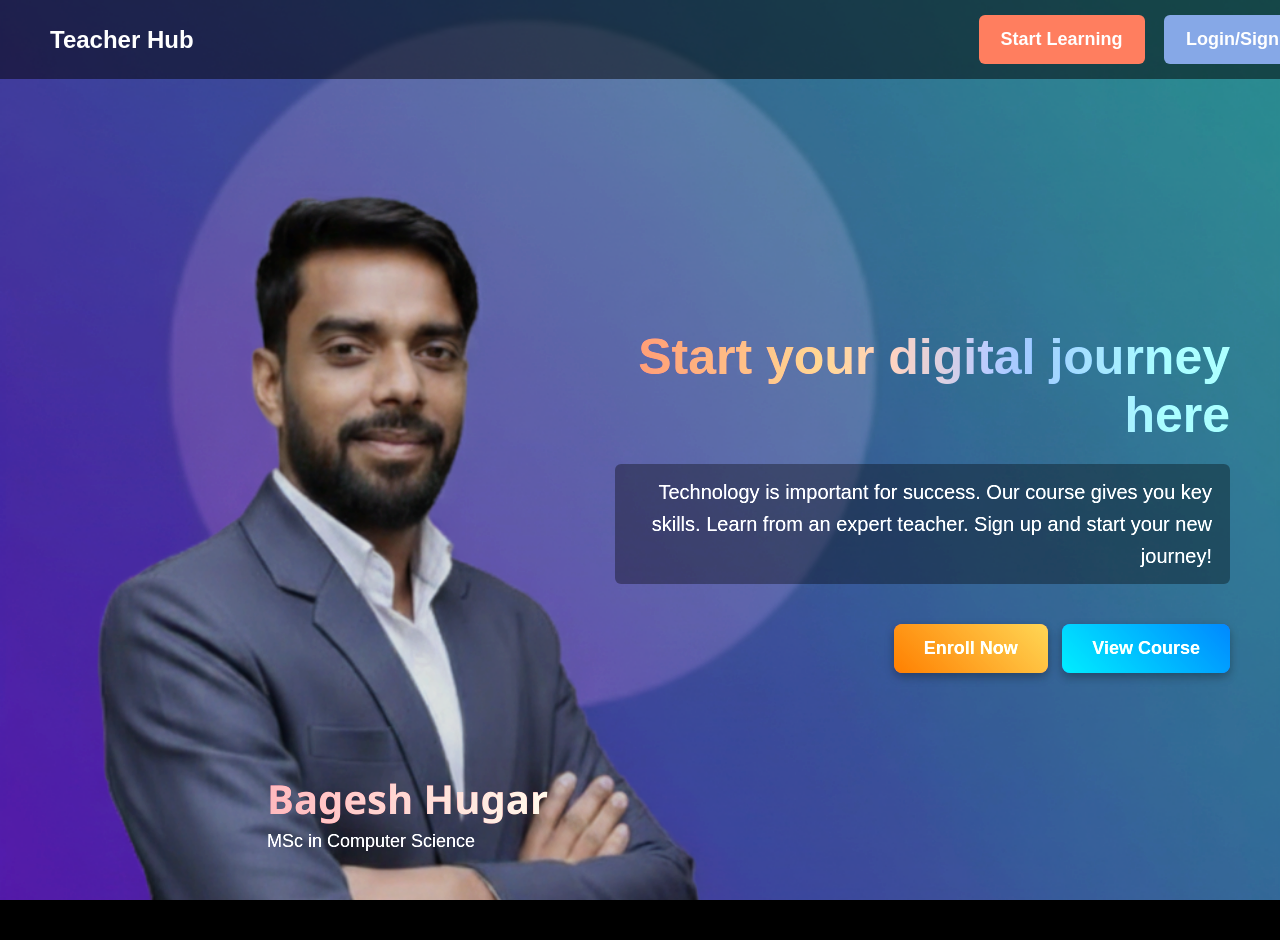
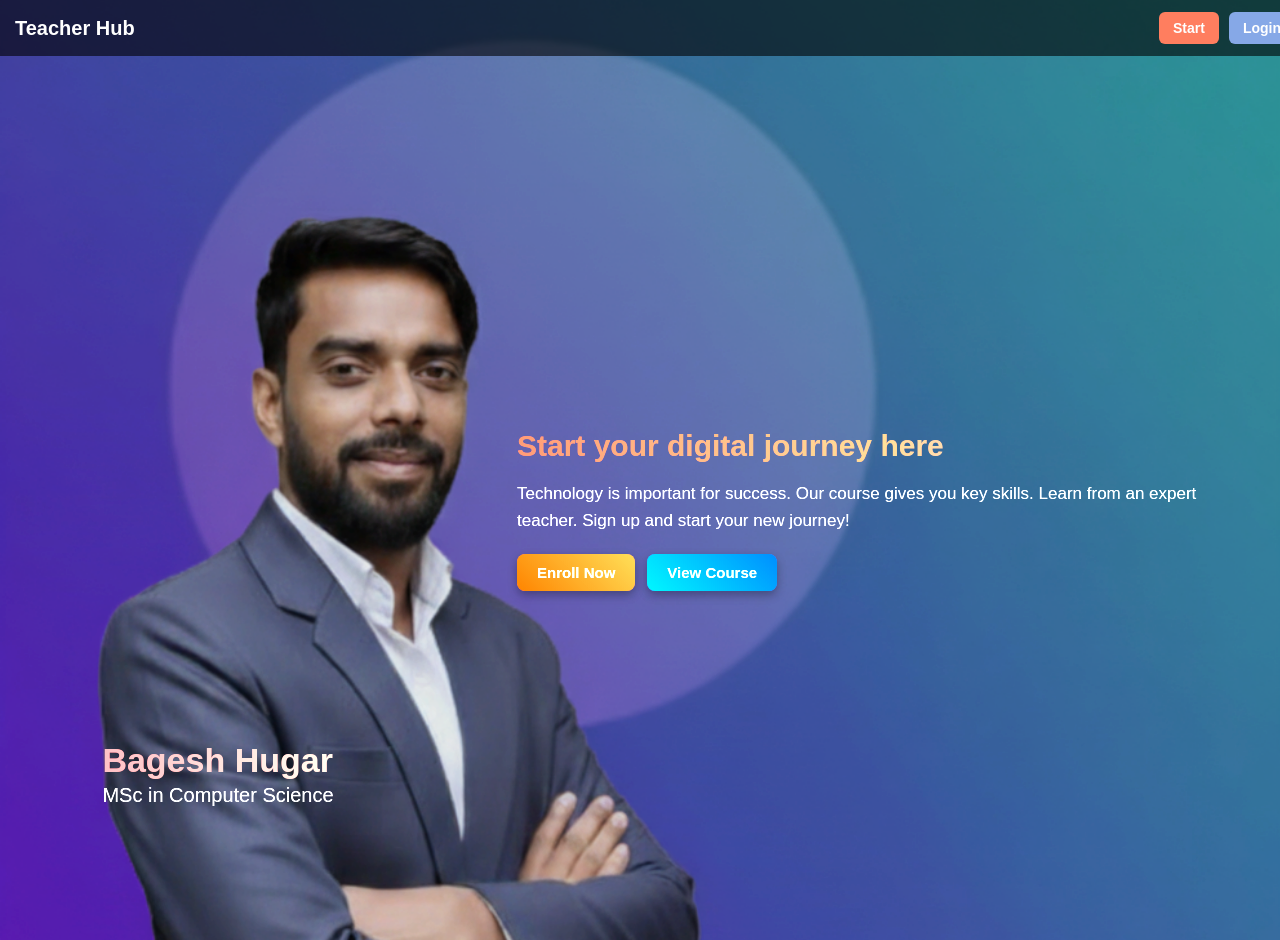
Before and after one commit to suriisuraj8-ship-it/bagesh, a website: page index.html in a window 1280 px wide. Shown: the top 940 px of the page. Drawn offline with Linux system fonts and the light colour scheme.

Commit message:
Update index.html

```diff
--- a/index.html
+++ b/index.html
@@ -7,59 +7,63 @@
 <style>
   body {
     margin: 0;
-    font-family: Arial, sans-serif;
+    font-family: 'Poppins', sans-serif;
+    background-color: #000;
   }
 
-  /* Top navigation bar */
+  /* Navigation bar */
   .navbar {
     position: fixed;
     top: 0;
     width: 100%;
-    padding: 15px 50px;
+    padding: 12px 15px;
     display: flex;
     justify-content: space-between;
     align-items: center;
-    background-color: rgba(0, 0, 0, 0.5);
+    background-color: rgba(0, 0, 0, 0.6);
     z-index: 10;
   }
 
   .navbar h1 {
     color: #fff;
-    font-size: 24px;
+    font-size: 20px;
     margin: 0;
-    font-weight: bold;
+    font-weight: 600;
   }
 
-  .navbar .nav-buttons button {
-    margin-left: 15px;
-    padding: 14px 22px;
-    font-size: 18px;
-    font-weight: bold;
+  .nav-buttons {
+    display: flex;
+    gap: 10px;
+  }
+
+  .nav-buttons button {
+    padding: 8px 14px;
+    font-size: 14px;
+    font-weight: 600;
     border: none;
     border-radius: 6px;
     cursor: pointer;
+    color: #fff;
     transition: 0.3s;
   }
 
-  .navbar .start-btn {
+  .start-btn {
     background-color: #ff7e5f;
-    color: #fff;
   }
 
-  .navbar .start-btn:hover {
+  .start-btn:hover {
     background-color: #feb47b;
   }
 
-  .navbar .login-btn {
+  .login-btn {
     background-color: #86a8e7;
-    color: #fff;
   }
 
-  .navbar .login-btn:hover {
+  .login-btn:hover {
     background-color: #91eae4;
   }
 
-  /* Background image section */
+  /* Background section */
   .background-section {
     min-height: 100vh;
     background-image: url('image/finalbackground.png');
@@ -69,14 +73,13 @@
     position: relative;
     display: flex;
     align-items: center;
-    justify-content: flex-end;
-    text-align: right;
-    padding-right: 50px;
-    padding-top: 100px;
-    filter: brightness(1.2);
+    justify-content: center;
+    flex-direction: column;
+    text-align: left;
+    padding: 100px 25px 40px;
+    filter: brightness(1.25);
   }
 
-  /* Semi-transparent overlay */
   .overlay {
     position: absolute;
     top: 0;
@@ -87,92 +90,74 @@
     z-index: 1;
   }
 
-  /* Main overlay text */
   .overlay-text {
     position: relative;
     z-index: 2;
-    max-width: 50%;
-    text-align: right;
-    opacity: 0;
-    animation: fadeIn 2s ease-in forwards;
+    color: #fff;
+    max-width: 80%;
+    text-align: left;
+    margin-left: 40%; /* moved to right */
   }
 
   .overlay-text h1 {
-    font-size: 50px;
-    font-weight: bold;
-    background: linear-gradient(90deg, #ff7e5f, #feb47b, #86a8e7, #91eae4);
+    font-size: 30px;
+    font-weight: 700;
+    background: linear-gradient(90deg, #ff7e5f, #feb47b, #86a8e7);
     -webkit-background-clip: text;
     -webkit-text-fill-color: transparent;
-    margin: 0;
+    margin-bottom: 15px;
   }
 
   .overlay-text p {
-    font-size: 20px;
-    color: #fff;
-    margin-top: 20px;
+    font-size: 17px;
+    color: #f5f5f5;
     line-height: 1.6;
-    background-color: rgba(0,0,0,0.35);
-    display: inline-block;
-    padding: 12px 18px;
-    border-radius: 6px;
+    margin-bottom: 20px;
   }
 
-  /* Buttons below info text */
-  .overlay-text .action-buttons {
-    margin-top: 20px;
+  /* Buttons */
+  .action-buttons {
+    display: flex;
+    justify-content: flex-start;
+    gap: 12px;
   }
 
-  .overlay-text .action-buttons button {
-    padding: 14px 30px;
-    margin-left: 10px;
-    font-size: 18px;
-    font-weight: bold;
+  .action-buttons button {
+    padding: 10px 20px;
+    font-size: 15px;
+    font-weight: 600;
     border: none;
     border-radius: 8px;
     cursor: pointer;
-    transition: all 0.3s ease;
     color: #fff;
+    transition: 0.3s ease;
     box-shadow: 0 4px 10px rgba(0,0,0,0.3);
   }
 
-  /* Enroll Now Button */
-  .overlay-text .enroll-btn {
+  .enroll-btn {
     background: linear-gradient(45deg, #ff6a00, #ffb347);
   }
-  .overlay-text .enroll-btn:hover {
-    transform: scale(1.1);
-    box-shadow: 0 6px 15px rgba(0,0,0,0.4);
+
+  .view-btn {
+    background: linear-gradient(45deg, #00c6ff, #0072ff);
   }
 
-  /* View Course Button */
-  .overlay-text .view-btn {
-    background: linear-gradient(45deg, #00c6ff, #0072ff);
-  }
-  .overlay-text .view-btn:hover {
-    transform: scale(1.1);
-    box-shadow: 0 6px 15px rgba(0,0,0,0.4);
+  .action-buttons button:hover {
+    transform: scale(1.05);
   }
 
-  @keyframes fadeIn {
-    0% { opacity: 0; transform: translateY(-10px); }
-    100% { opacity: 1; transform: translateY(0); }
-  }
-
-  /* Teacher info at bottom-left, shifted up 25% and right 95% */
+  /* Teacher info */
   .teacher-info {
     position: absolute;
-    bottom: 0;
-    left: 0;
-    transform: translate(95%, -30%);
+    bottom: 12%;
+    left: 8%;
     z-index: 2;
-    color: #fff;
     text-align: left;
   }
 
   .teacher-info h1 {
-    font-size: 40px;
-    font-weight: 900;
-    font-family: 'Segoe UI', Tahoma, Geneva, Verdana, sans-serif;
+    font-size: 34px;
+    font-weight: 800;
     background: linear-gradient(90deg, #ff9a9e, #fad0c4);
     -webkit-background-clip: text;
     -webkit-text-fill-color: transparent;
@@ -180,58 +165,28 @@
   }
 
   .teacher-info p {
-    font-size: 18px;
-    font-weight: 500;
+    font-size: 20px;
     color: #fff;
-    margin-top: 5px;
+    margin-top: 4px;
   }
 
-  /* Black about section */
+  /* About section */
   .about-section {
     background-color: #000;
     color: #fff;
-    padding: 100px 20px;
+    padding: 60px 20px;
     text-align: center;
   }
 
-  /* Responsive adjustments for mobile / app WebView */
-  @media (max-width: 768px) {
-    .navbar {
-      padding: 10px 20px;
-    }
-    .navbar .nav-buttons button {
-      padding: 12px 20px;
-      font-size: 16px;
-      margin-left: 10px;
-    }
-    .overlay-text h1 {
-      font-size: 32px;
-    }
-    .overlay-text p {
-      font-size: 16px;
-      padding: 10px 12px;
-      line-height: 1.5;
-      max-width: 90%;
-    }
-    .overlay-text .action-buttons button {
-      font-size: 16px;
-      padding: 12px 20px;
-      margin-left: 5px;
-    }
-    .teacher-info {
-      transform: translate(65%, -20%);
-    }
-    .teacher-info h1 {
-      font-size: 28px;
-    }
-    .teacher-info p {
-      font-size: 14px;
-    }
-    .background-section {
-      padding-right: 20px;
-      padding-top: 60px;
-    }
+  .about-section h2 {
+    font-size: 22px;
   }
+
+  .about-section p {
+    font-size: 15px;
+    color: #ccc;
+  }
+
 </style>
 </head>
 <body>
@@ -240,8 +195,8 @@
   <div class="navbar">
     <h1>Teacher Hub</h1>
     <div class="nav-buttons">
-      <button class="start-btn">Start Learning</button>
-      <button class="login-btn">Login/Sign Up</button>
+      <button class="start-btn">Start</button>
+      <button class="login-btn">Login</button>
     </div>
   </div>
 
@@ -249,26 +204,22 @@
   <div class="background-section">
     <div class="overlay"></div>
 
-    <!-- Overlay text -->
     <div class="overlay-text">
       <h1>Start your digital journey here</h1>
       <p>Technology is important for success. Our course gives you key skills. Learn from an expert teacher. Sign up and start your new journey!</p>
 
-      <!-- Animated buttons -->
       <div class="action-buttons">
         <button class="enroll-btn">Enroll Now</button>
         <button class="view-btn">View Course</button>
       </div>
     </div>
 
-    <!-- Teacher info -->
     <div class="teacher-info">
       <h1>Bagesh Hugar</h1>
       <p>MSc in Computer Science</p>
     </div>
   </div>
 
-  <!-- Black about section -->
   <div class="about-section">
     <h2>About the Teacher</h2>
     <p>Add your information here...</p>
@@ -276,7 +227,3 @@
 
 </body>
 </html>
-
-
-</body>
-</html>
```
